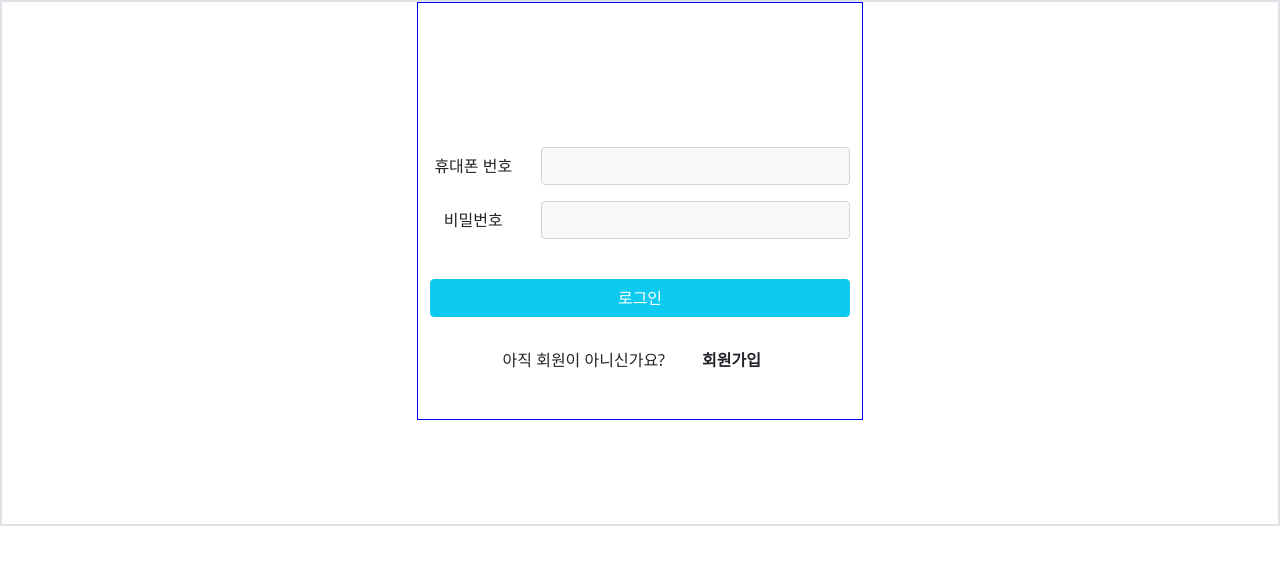
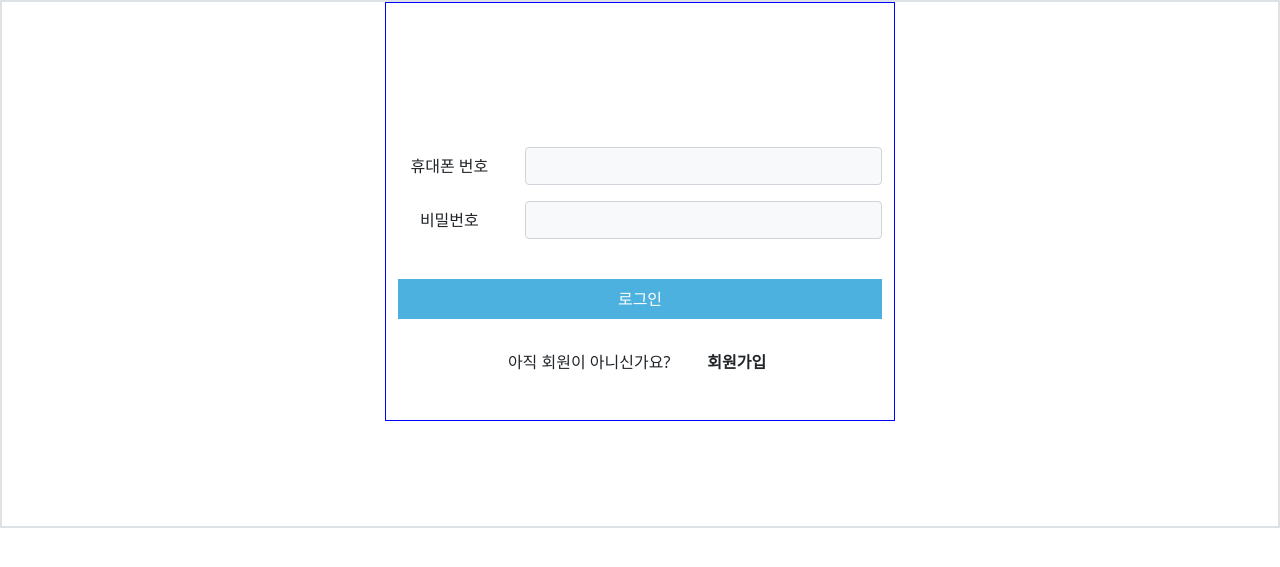
Before and after one commit to tkdgus1030/OSS_project, a Django app: a page that uses main/templates/main/web/sign_in.html in a window 1280 px wide. Shown: the part 52-619 px from the top of the page. Run offline with Django 3.2, Linux system fonts and the light colour scheme.

Commit message:
CSS 통합시도

```diff
--- /dev/null
+++ b/main/static/css/style.css
@@ -0,0 +1,13 @@
+.form_control {
+    background-color: lightgray;
+}
+
+.login_btn {
+    background-color: #4CB1DE;
+    border: none;
+    color: white;
+    text-align: center;
+    font-size: 16px;
+    height: 40px;
+
+}
--- a/main/static/css/style_home.css
+++ /dev/null
@@ -1,3 +0,0 @@
-.form_control {
-    background-color: lightgray;
-}
--- a/main/static/css/style_sign_in.css
+++ /dev/null
@@ -1,3 +0,0 @@
-.login_btn {
-    --button-bg: #4CB1DE;
-}
--- a/main/templates/main/web/home.html
+++ b/main/templates/main/web/home.html
@@ -3,9 +3,9 @@
 
 {% block body %}
 
-{#        <link rel="stylesheet" href="{% static 'css/style_sign_in.css' %}">#}
+{#        <link rel="stylesheet" href="{% static 'css/style.css' %}">#}
 
-<link rel="stylesheet" href="{% static 'css/style_home.css' %}">
+<link rel="stylesheet" href="{% static 'css/style.css' %}">
 
 <img src="{% static 'img/main_picture.png' %}" class="img-fluid" alt="hi">
 
--- a/main/templates/main/web/sign_in.html
+++ b/main/templates/main/web/sign_in.html
@@ -2,9 +2,9 @@
 
 
 {% block body %}
-<link rel="stylesheet" href="../../../static/css/style_sign_in.css">
+<link rel="stylesheet" href="../../../static/css/style.css">
 
-<div class="container-sm" style="width:35%;height:80%;border:1px solid blue;text-align: center">
+<div class="container-sm" style="width:40%;height:80%;border:1px solid blue;text-align: center">
 <br><br><br><br><br><br>
   <div class="mb-3 row">
     <label for="inputPhonenumber" class="col-sm-3 col-form-label">휴대폰 번호</label>
@@ -20,7 +20,7 @@
   </div>
     <br>
     <div class="d-grid gap-2">
-        <button type="button" class="btn btn-info text-white rounded-10" onclick="location.href='{% url 'main:group_list' %}'">로그인</button>
+        <button type="button" class="login_btn" onclick="location.href='{% url 'main:group_list' %}'">로그인</button>
     </div>
     <br>
     <div class="row">
```
Also changed, not shown: main/static/people.js (+31 -0 lines).
